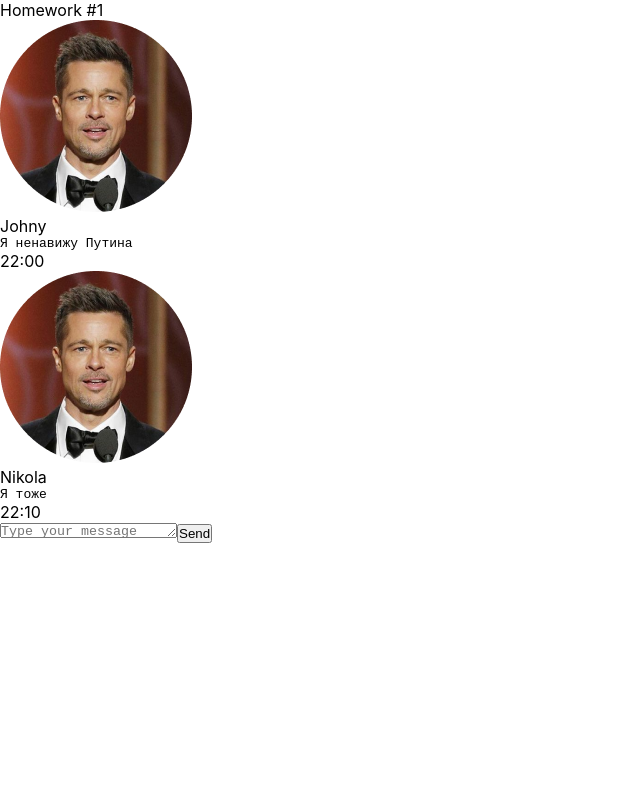
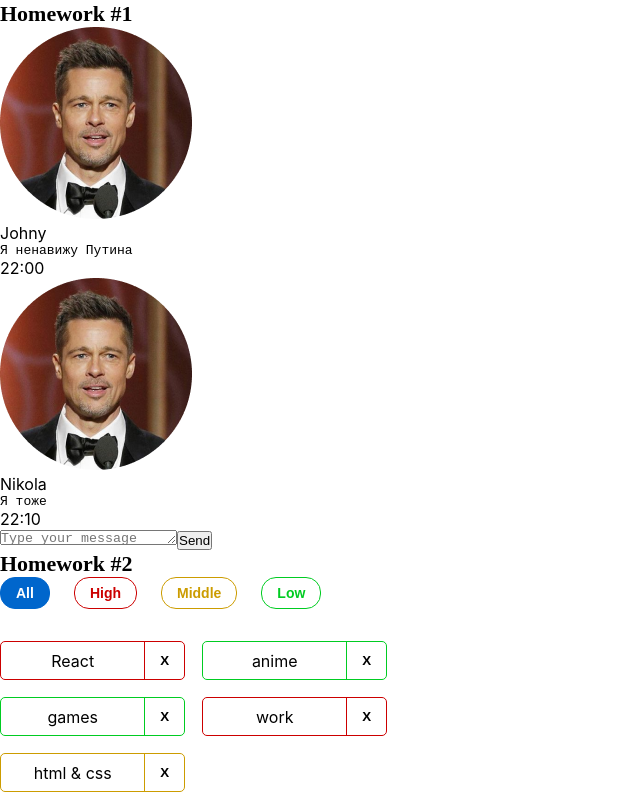
Before and after one commit to uginza/hws-2.github.io, a React (Create React App) app: page / in a window 1280 px wide. Shown: the whole page, without its empty margins (0-640 px from the left). Built offline with nearby package versions, Linux system fonts and the light colour scheme.

Commit message:
new commit

```diff
--- a/src/s1-main/App.module.css
+++ b/src/s1-main/App.module.css
@@ -7,5 +7,13 @@
 }
 
 .hwTitle {
+    font-family: 'Montserrat';
+    font-style: normal;
+    font-weight: 600;
+    font-size: 22px;
+    line-height: 27px;
+    /* identical to box height */
 
+
+    color: #000000;
 }
--- a/src/s1-main/App.tsx
+++ b/src/s1-main/App.tsx
@@ -1,13 +1,14 @@
 import React from 'react'
 import s from './App.module.css'
 import HW1 from '../s2-homeworks/hw01/HW1'
+import HW2 from "../s2-homeworks/hw02/HW2";
 
 function App() {
     return (
         <div className={s.App}>
             <HW1/>
             {/*раскомментировать по ходу выполнения*/}
-            {/*<HW2/>*/}
+            <HW2/>
             {/*<HW3/>*/}
             {/*<HW4/>*/}
 
--- a/src/s2-homeworks/hw02/HW2.tsx
+++ b/src/s2-homeworks/hw02/HW2.tsx
@@ -17,16 +17,16 @@ import s2 from '../../s1-main/App.module.css'
 * */
 
 // types
-export type AffairPriorityType = any // need to fix any
+export type AffairPriorityType = 'high' | 'low' | 'middle' // need to fix any
 export type AffairType = {
-    _id: any // need to fix any
-    name: any // need to fix any
+    _id: number // need to fix any
+    name: string // need to fix any
     priority: AffairPriorityType
 }
 export type FilterType = 'all' | AffairPriorityType
 
 // constants
-const defaultAffairs: any = [ // need to fix any
+const defaultAffairs: AffairType[] = [ // need to fix any
     {_id: 1, name: 'React', priority: 'high'}, // студенты могут изменить содержимое name и количество элементов в массиве, ...priority не менять!
     {_id: 2, name: 'anime', priority: 'low'},
     {_id: 3, name: 'games', priority: 'low'},
@@ -35,23 +35,35 @@ const defaultAffairs: any = [ // need to fix any
 ]
 
 // pure helper functions
-export const filterAffairs = (affairs: any, filter: any): any => { // need to fix any
+export const filterAffairs = (affairs: AffairType[], filter: FilterType): AffairType[] => { // need to fix any
+    if (filter === 'high') {
+        return affairs.filter(a => a.priority === 'high')
+       // need to fix
+    }
+    if (filter === 'low') {
+        return affairs.filter(a => a.priority === 'low')
 
+    }
+    if (filter === 'middle') {
+        return affairs.filter(a => a.priority === 'middle')
 
-    return affairs // need to fix
+    } else {
+        return affairs
+    }
 }
-export const deleteAffair = (affairs: any, _id: any): any => { // need to fix any
-
-    return affairs // need to fix
+export const deleteAffair = (affairs: AffairType[], _id: number): AffairType[] => { // need to fix any
+   return defaultAffairs.filter(a => a._id !== _id)
+ // need to fix
 }
 
 function HW2() {
-    const [affairs, setAffairs] = useState<any>(defaultAffairs) // need to fix any
+    const [affairs, setAffairs] = useState<AffairType[]>(defaultAffairs) // need to fix any
     const [filter, setFilter] = useState<FilterType>('all')
 
     const filteredAffairs = filterAffairs(affairs, filter)
-    const deleteAffairCallback = (_id: any) => { // need to fix any
-        // need to fix
+    const deleteAffairCallback = (_id: number) => { // need to fix any
+      const newAffairs =   deleteAffair(affairs,_id);
+        setAffairs(newAffairs);
     }
 
     return (
--- a/src/s2-homeworks/hw02/affairs/Affairs.tsx
+++ b/src/s2-homeworks/hw02/affairs/Affairs.tsx
@@ -4,24 +4,24 @@ import {AffairType, FilterType} from '../HW2'
 import s from './Affairs.module.css'
 
 type AffairsPropsType = {
-    data: any // need to fix any
-    setFilter: any
-    deleteAffairCallback: any
+    data: AffairType[] // need to fix any
+    setFilter: (filter: FilterType) => void
+    deleteAffairCallback: (_id: number) => void
     filter: FilterType
 }
 
 function Affairs(props: AffairsPropsType) {
     const setAll = () => {
-        // need to fix
+        props.setFilter('all')// need to fix
     }
     const setHigh = () => {
-        // need to fix
+        props.setFilter('high')// need to fix
     }
     const setMiddle = () => {
-        // need to fix
+        props.setFilter('middle') // need to fix
     }
     const setLow = () => {
-        // need to fix
+        props.setFilter('low') // need to fix
     }
 
     const cnAll = s.button + ' ' + s.all + (props.filter === 'all' ? ' ' + s.active : '')
--- a/src/s2-homeworks/hw02/affairs/affair/Affair.tsx
+++ b/src/s2-homeworks/hw02/affairs/affair/Affair.tsx
@@ -6,12 +6,12 @@ import s2 from '../Affairs.module.css'
 type AffairPropsType = {
     // key не нужно типизировать
     affair: AffairType
-    deleteAffairCallback: any // need to fix any
+    deleteAffairCallback: (_id: number)=>void // need to fix any
 }
 
 function Affair(props: AffairPropsType) {
-    const deleteCallback = () => {
-        // need to fix
+    const deleteCallback = (_id: number) => {
+        props.deleteAffairCallback(_id);
     }
 
     const nameClass = s.name + ' ' + s2[props.affair.priority]
@@ -26,7 +26,7 @@ function Affair(props: AffairPropsType) {
             <div id={'hw2-name-' + props.affair._id} className={nameClass}>
                 {/*создаёт студент*/}
 
-                {/**/}
+                {props.affair.name}
             </div>
             <div id={'hw2-priority-' + props.affair._id} hidden>
                 {props.affair.priority}
@@ -35,7 +35,7 @@ function Affair(props: AffairPropsType) {
             <button
                 id={'hw2-button-delete-' + props.affair._id}
                 className={buttonClass}
-                // need to fix
+                onClick={()=>{deleteCallback(props.affair._id)}}// need to fix
 
             >
                 {/*текст кнопки могут изменить студенты*/}
```
